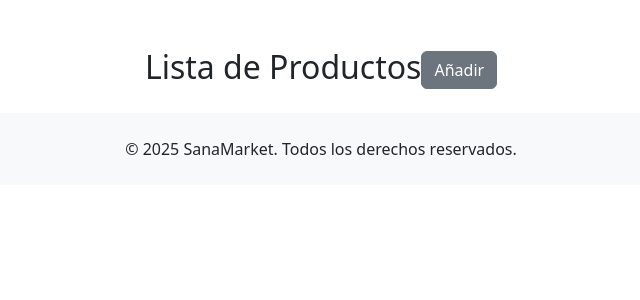
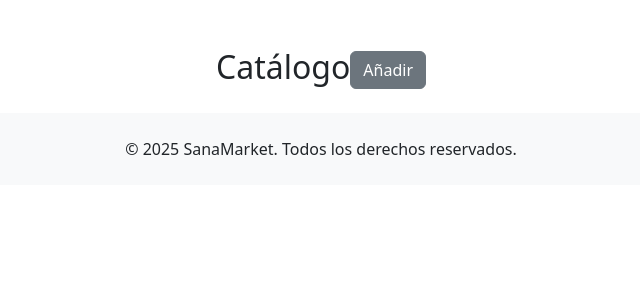
Before and after one commit to eduardoblr/SanaMarket, a PHP site: page /modulos/productos/lista_productos.php in a window 1280 px wide. Shown: the part 56-356 px from the top of the page, without its empty margins (319-959 px from the left). Run offline with PHP 8.4, Linux system fonts and the light colour scheme; the visitor is signed in with stand-in values (Sample User, id 1); data that the repository does not hold is empty.

Commit message:
Update product list header to reflect 'Catálogo' for improved clarity and user experience

```diff
--- a/modulos/productos/lista_productos.php
+++ b/modulos/productos/lista_productos.php
@@ -24,7 +24,7 @@ $result = $conexion->query($query);
         </div>
     </nav>
     <div class="container mt-5">
-        <h2 class="text-center mb-4">Lista de Productos<a href="form_insert_productos.php" class="btn btn-secondary">Añadir</a></h2>
+        <h2 class="text-center mb-4">Catálogo<a href="form_insert_productos.php" class="btn btn-secondary">Añadir</a></h2>
         <div class="row">
             <?php while ($row = $result->fetch_assoc()): ?>
                 <?php if ($row['activo'] == 1 && $row['stock'] > 0): ?>
```
